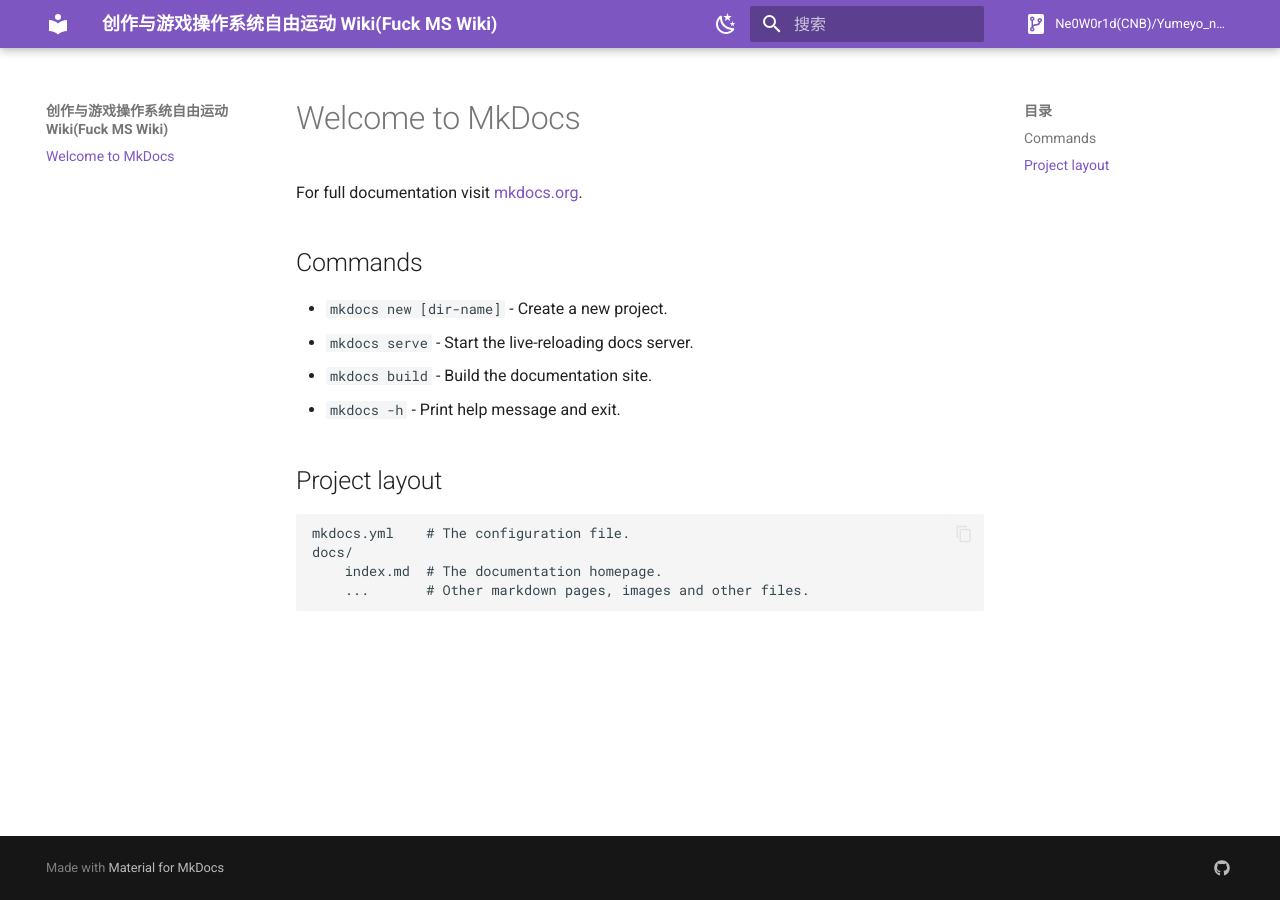
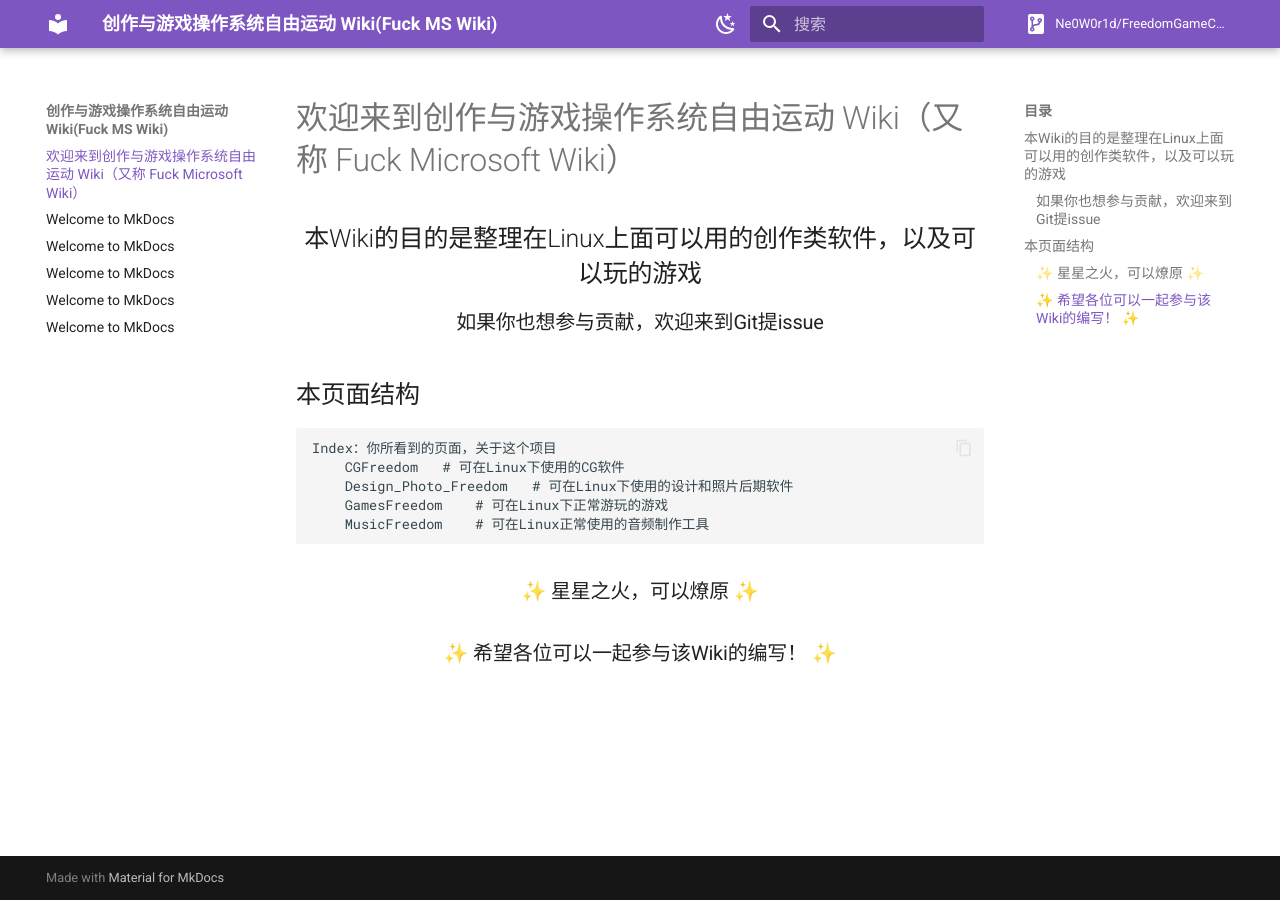
Before and after one commit to Ne0W0r1d/FreedomGameCreatorWiki, an MkDocs documentation site: the page built from docs/index.md, in a window 1280 px wide. Built offline with MkDocs 1.6.1 and Material for MkDocs 9.7.7, drawn with Linux system fonts in a browser that asks for light colours; comment, search, counter and statistics services are not loaded.

Commit message:
编写中，先上传

```diff
--- a/docs/index.md
+++ b/docs/index.md
@@ -1,17 +1,15 @@
-# Welcome to MkDocs
+# 欢迎来到创作与游戏操作系统自由运动 Wiki（又称 Fuck Microsoft Wiki）
+## <center>本Wiki的目的是整理在Linux上面可以用的创作类软件，以及可以玩的游戏</center>
 
-For full documentation visit [mkdocs.org](https://www.mkdocs.org).
+### <center> 如果你也想参与贡献，欢迎来到Git提issue </center>
 
-## Commands
+## 本页面结构
 
-* `mkdocs new [dir-name]` - Create a new project.
-* `mkdocs serve` - Start the live-reloading docs server.
-* `mkdocs build` - Build the documentation site.
-* `mkdocs -h` - Print help message and exit.
+    Index：你所看到的页面，关于这个项目
+        CGFreedom   # 可在Linux下使用的CG软件
+        Design_Photo_Freedom   # 可在Linux下使用的设计和照片后期软件
+        GamesFreedom    # 可在Linux下正常游玩的游戏
+        MusicFreedom    # 可在Linux正常使用的音频制作工具
 
-## Project layout
-
-    mkdocs.yml    # The configuration file.
-    docs/
-        index.md  # The documentation homepage.
-        ...       # Other markdown pages, images and other files.
+### <center> ✨ 星星之火，可以燎原 ✨ </center>
+### <center> ✨ 希望各位可以一起参与该Wiki的编写！ ✨ </center>
--- a/mkdocs.yml
+++ b/mkdocs.yml
@@ -1,7 +1,7 @@
 site_name: 创作与游戏操作系统自由运动 Wiki(Fuck MS Wiki)
 site_url: https://fuckms.ne0w0r1d.top
-repo_url: https://cnb.cool/neoengine_dev/Yumeyo_no_Army_Knife
-repo_name: Ne0W0r1d(CNB)/Yumeyo_no_Army_Knife
+repo_url: https://github.com/Ne0W0r1d/FreedomGameCreatorWiki
+repo_name: Ne0W0r1d/FreedomGameCreatorWiki
 theme:
   name: material
   language: zh
@@ -29,9 +29,3 @@
         name: \O/
   icon:
     repo: material/source-repository
-
-extra:
-  social:
-    - icon: fontawesome/brands/github
-      link: https://github.com/ne0w0r1d/Yumeyo_no_Army_Knife
-      name: GitHub 仓库
```
Also changed, not shown: docs/cgfreedom.md (added, +17 -0 lines), docs/design_photofreedom.md (added, +17 -0 lines), docs/gamesfreedom.md (added, +17 -0 lines), docs/musicfreedom.md (added, +17 -0 lines), docs/videofreedom.md (added, +17 -0 lines).
